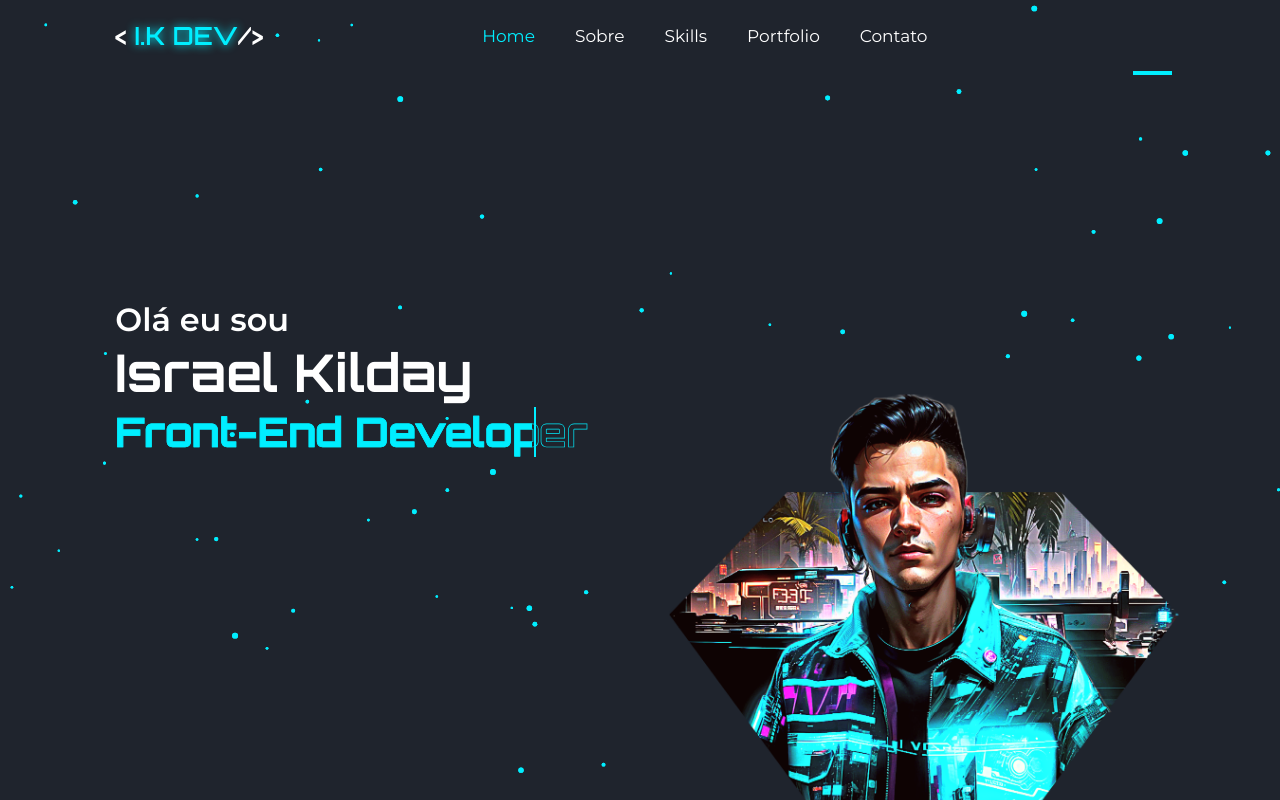
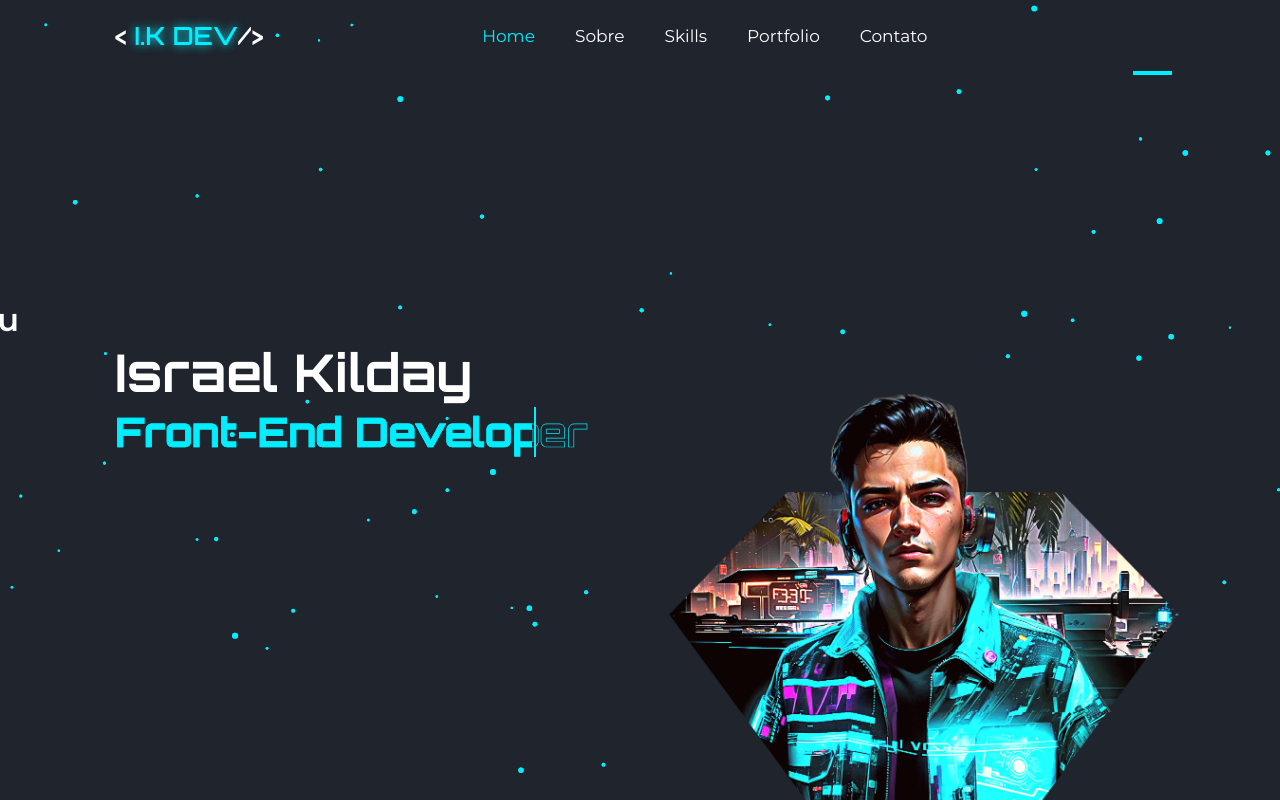
Before and after one commit to Israelkilday/portfolio, a React (Vite) app: page / in a window 1280 px wide. Shown: the top 800 px of the page. Built offline with nearby package versions, Linux system fonts and the light colour scheme; some icons are missing.

Commit message:
working in gsap

```diff
--- a/src/pages/Home/Home.jsx
+++ b/src/pages/Home/Home.jsx
@@ -11,24 +11,37 @@ import Home_img from "./imgs/home_new_img2.png"
 // PARTICLES
 import ParticlesBackground from '../../components/ParticlesBackground';
 // GSAP
-import gsap from 'gsap';
-
-import { useEffect, useRef } from "react";
+import { gsap } from 'gsap';
+// import { ScrollTrigger } from "gsap/ScrollTrigger";
+// HOOKS
+import { useLayoutEffect, useEffect, useRef } from "react";
 
 const Home = () => {
     const transitionPages = gsap.timeline();
 
-    const home = gsap.timeline();
-    const homeh1 = useRef(null);
-    const homeImg = useRef(null);
+    useLayoutEffect(() => {
+        gsap.to(".first_h3", {
+            x: 0,
+            opacity: 1
+        })
+    }, []);
 
-    useEffect(() => {
-        home.from(homeh1.current, {
+    // const home = gsap.timeline();
+    // const homeh3 = useRef(null);
+    // const homeImg = useRef(null);
 
-        })
-    })
+    // useEffect(() => {
+    //     home.from(homeh3.current, {
+    //         duration: .7,
+    //         // skewX: 10,
+    //         x: -100,
+    //         // opacity: 0
+    //     })
+    // },"-=3.5")
 
+    // const tl = gsap.timeline();
 
+    // tl.to(".test", {duration: 2, x: 300})
 
     return (
         <>
@@ -37,7 +50,7 @@ const Home = () => {
             <section className={styles.home}>
                 <div className={styles.home_content}>
                     <ParticlesBackground />
-                    <h3>Olá eu sou</h3>
+                    <h3 className={styles.first_h3}>Olá eu sou</h3>
                     <h1>Israel Kilday</h1>
 
                     <div className={styles.transparent_text}>
--- a/src/pages/Home/Home.module.css
+++ b/src/pages/Home/Home.module.css
@@ -8,10 +8,12 @@
     height: 28rem;
 }
 
-.home_content h3 {
+.home_content .first_h3 {
     font-size: 3.2rem;
     font-weight: 700;
     font-family: 'Montserrat', sans-serif;
+    transform: translateX(-270px);
+    opacity: 1;
 }
 
 .home_content h1 {
```
